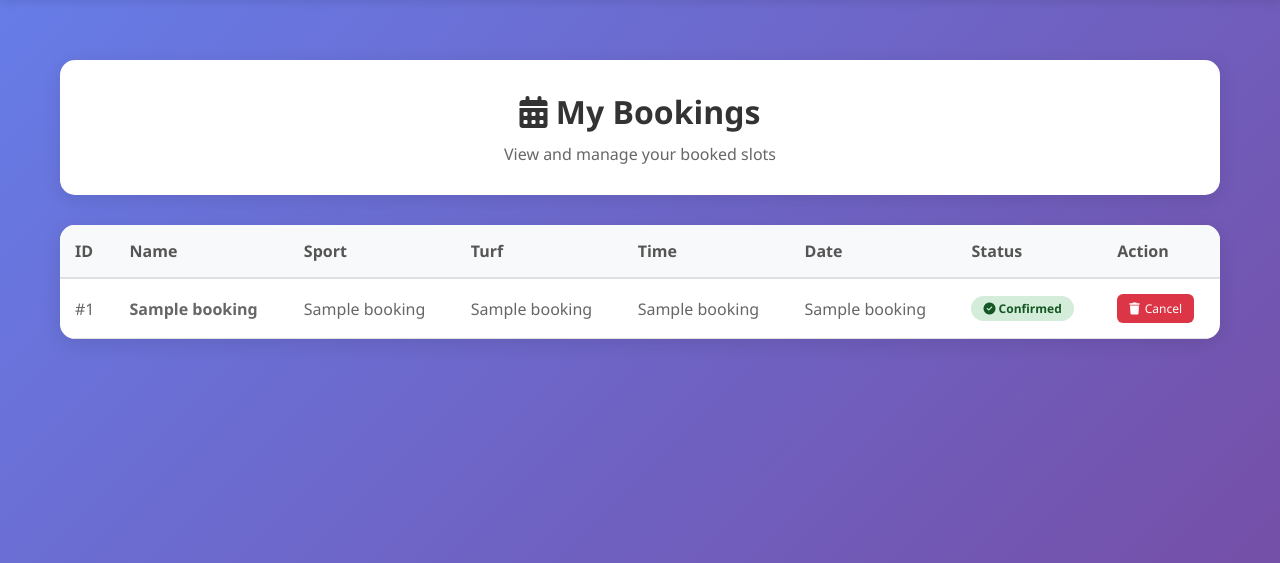
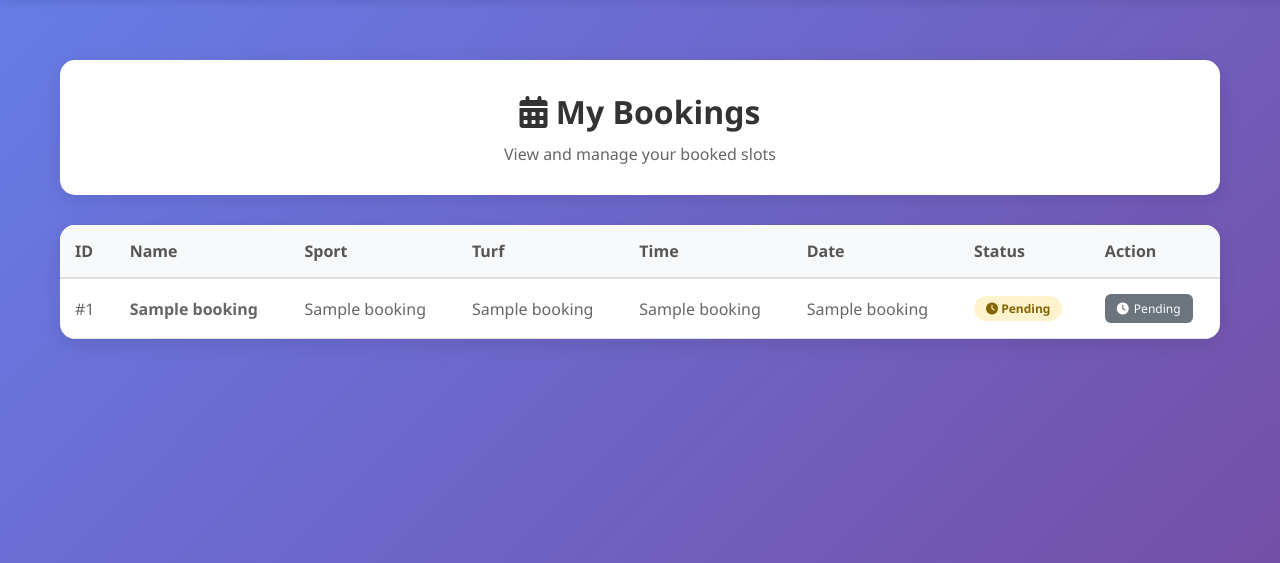
Before and after one commit to neven-mathew/sportscentre, a Flask app: template templates/mybookings.html in a window 1280 px wide. Shown: the part 72-635 px from the top of the page. Run offline with Flask 3, Linux system fonts and the light colour scheme; the template is opened without the code that fills it: most values are stand-ins (such as "Sample title", 1, 10 or a date in 2020).

Commit message:
Update mybookings.html

```diff
--- a/templates/mybookings.html
+++ b/templates/mybookings.html
@@ -309,23 +309,21 @@
                         <td>{{ booking[3] }}</td>
                         <td>{{ booking[4] }}</td>
                         <td>{{ booking[5] }}</td>
+
                         <td>
-                            {% if status_exists and booking|length > 6 %}
+                            {% if booking|length > 6 %}
                                 {% if booking[6] == 'confirmed' %}
                                     <span class="badge badge-confirmed"><i class="fas fa-check-circle"></i> Confirmed</span>
                                 {% else %}
                                     <span class="badge badge-pending"><i class="fas fa-clock"></i> Pending</span>
                                 {% endif %}
                             {% else %}
-                                <span class="badge badge-confirmed"><i class="fas fa-check-circle"></i> Confirmed</span>
+                                <span class="badge badge-pending"><i class="fas fa-clock"></i> Pending</span>
                             {% endif %}
                         </td>
+
                         <td>
-                            {% if status_exists and booking|length > 6 and booking[6] == 'confirmed' %}
-                                <a href="/cancelpage/{{ booking[0] }}" class="cancel-btn" onclick="return confirm('Are you sure you want to cancel this booking?')">
-                                    <i class="fas fa-trash"></i> Cancel
-                                </a>
-                            {% elif not status_exists %}
+                            {% if booking|length > 6 and booking[6] == 'confirmed' %}
                                 <a href="/cancelpage/{{ booking[0] }}" class="cancel-btn" onclick="return confirm('Are you sure you want to cancel this booking?')">
                                     <i class="fas fa-trash"></i> Cancel
                                 </a>
```
